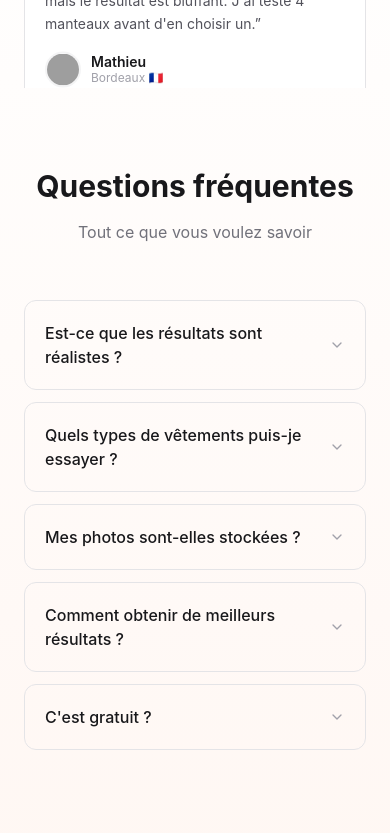
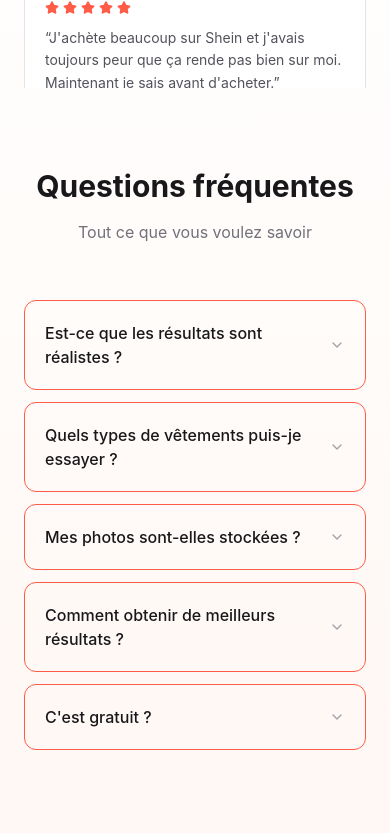
Before and after one commit to julesh66250/tryfit-ai, a Next.js app: page / in a window 390 px wide. Shown: the part 4200-5033 px from the top of the page. Built offline with nearby package versions, Linux system fonts and the light colour scheme; grey boxes are pictures that could not be loaded.

Commit message:
fix: FAQ bordure orange permanente + avis 2.5x plus rapide sur mobile

```diff
--- a/app/page.tsx
+++ b/app/page.tsx
@@ -117,7 +117,7 @@ function FaqItem({ q, a }: { q: string; a: string }) {
   return (
     <div
       className="rounded-xl overflow-hidden transition-all duration-200"
-      style={{ border: `1px solid ${open ? '#ff5c47' : '#e4e4e7'}` }}
+      style={{ border: '1px solid #ff5c47' }}
     >
       <button
         onClick={() => setOpen(!open)}
--- a/components/TestimonialsColumns.tsx
+++ b/components/TestimonialsColumns.tsx
@@ -82,7 +82,7 @@ export default function TestimonialsColumns({ testimonials }: { testimonials: Te
         }
       `}</style>
       <div className="grid grid-cols-1 md:grid-cols-3 gap-5 overflow-hidden">
-        <TestimonialsColumn testimonials={col1} duration={55} />
+        <TestimonialsColumn testimonials={col1} duration={22} />
         <TestimonialsColumn testimonials={col2} duration={45} reverse className="hidden md:flex" />
         <TestimonialsColumn testimonials={col3} duration={65} className="hidden md:flex" />
       </div>
```
